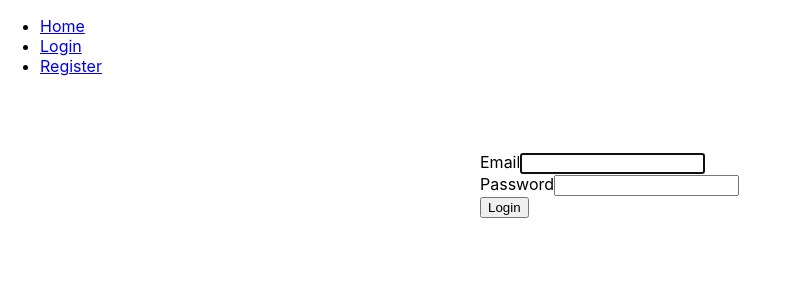
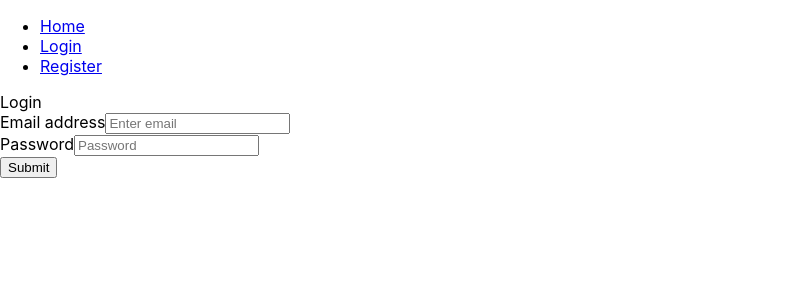
Before and after one commit to Cernuie/advanced-movie-search, a React (Create React App) app in the folder client/: page /login in a window 1280 px wide. Shown: the top 300 px of the page, without its empty margins (0-802 px from the left). Built offline with nearby package versions, Linux system fonts and the light colour scheme.

Commit message:
login fixes, starting register functionality

```diff
--- a/client/src/components/Login.jsx
+++ b/client/src/components/Login.jsx
@@ -2,38 +2,64 @@ import React from 'react';
 import axios from 'axios'
 import { useState } from 'react'
 import "./Login.scss"
-import Form from "react-bootstrap/Form";
-import Button from "react-bootstrap/Button";
 
-export default function Login() {
-  const [email, setEmail] = useState();
-  const [password, setPassword] = useState();
-  const [token, setToken] = useState();
+export default function Login(props) {
+  const [email, setEmail] = useState("");
+  const [password, setPassword] = useState("");
+  const [message, setMessage] = useState("");
 
-  return (
-    <div className="Login">
-      <Form >
-        <Form.Group size="lg" controlId="email">
-          <Form.Label>Email</Form.Label>
-          <Form.Control
-            autoFocus
-            type="email"
-            value={email}
-            onChange={(e) => setEmail(e.target.value)}
-          />
-        </Form.Group>
-        <Form.Group size="lg" controlId="password">
-          <Form.Label>Password</Form.Label>
-          <Form.Control
-            type="password"
-            value={password}
-            onChange={(e) => setPassword(e.target.value)}
-          />
-        </Form.Group>
-        <Button block size="lg" type="submit">
-          Login
-        </Button>
-      </Form>
-    </div>
+  const handleSubmit = (event) => {
+    axios.post(
+      "http://localhost:8080/login",
+      {
+      email: email,
+      password: password
+      },
+    )
+    .then(res => {
+      if (res.data) {
+        localStorage.setItem("token", JSON.stringify(res.data.token));
+        props.setToken(res.data.token);
+      }
+      return res.data;
+    })
+  }
+
+  const validateForm = () => {
+    if (!email) {
+      setMessage("Email cannot be blank");
+      return;
+    } else if (!password) {
+      setMessage("Password cannot be blank");
+      return;
+    } else {
+      setMessage("");
+      handleSubmit(email, password)
+      .catch(err => setMessage(err.response.data.error));
+    }
+  }
+
+  return(
+    <section className="page">
+      <div className="login-container">
+      <div id="loginPage">
+        <header className="login-header">Login</header>
+
+        {message && <div className="alert alert-danger">{message}</div>}
+
+        <form className="form-container" onSubmit={event => event.preventDefault()}>
+          <div className="form-group">
+            <label htmlFor="exampleInputEmail1">Email address</label>
+            <input type="email" placeholder="Enter email" value={email} onChange={event => setEmail(event.target.value)}/>
+          </div>
+          <div className="form-group">
+            <label htmlFor="exampleInputPassword1">Password</label>
+            <input type="password" className="form-control" id="exampleInputPassword1" placeholder="Password" value={password} onChange={event => setPassword(event.target.value)}/>
+          </div>
+          <button type="button" className="btn btn-primary" onClick={validateForm}>Submit</button>
+        </form>
+      </div>
+      </div>
+    </section>
   );
   }
```
Also changed, not shown: 1 other file (tests, documents, lock files or other folders).
